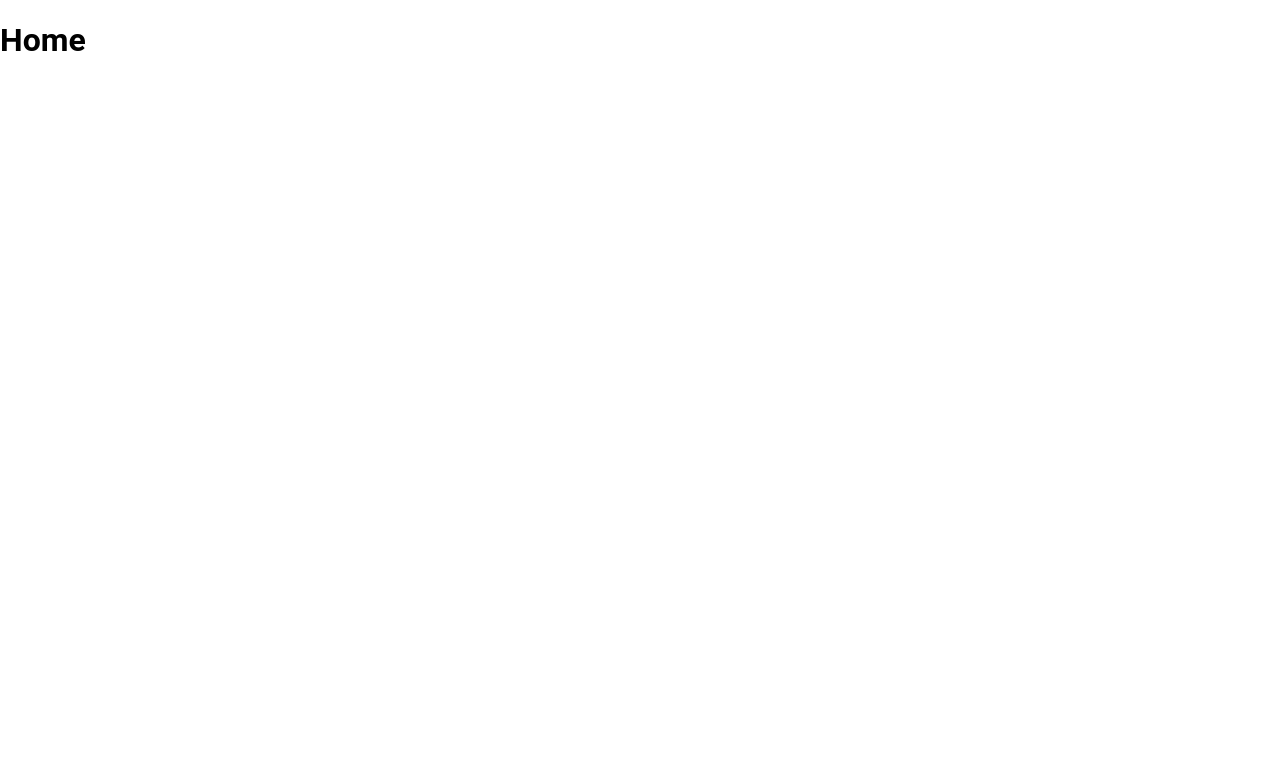
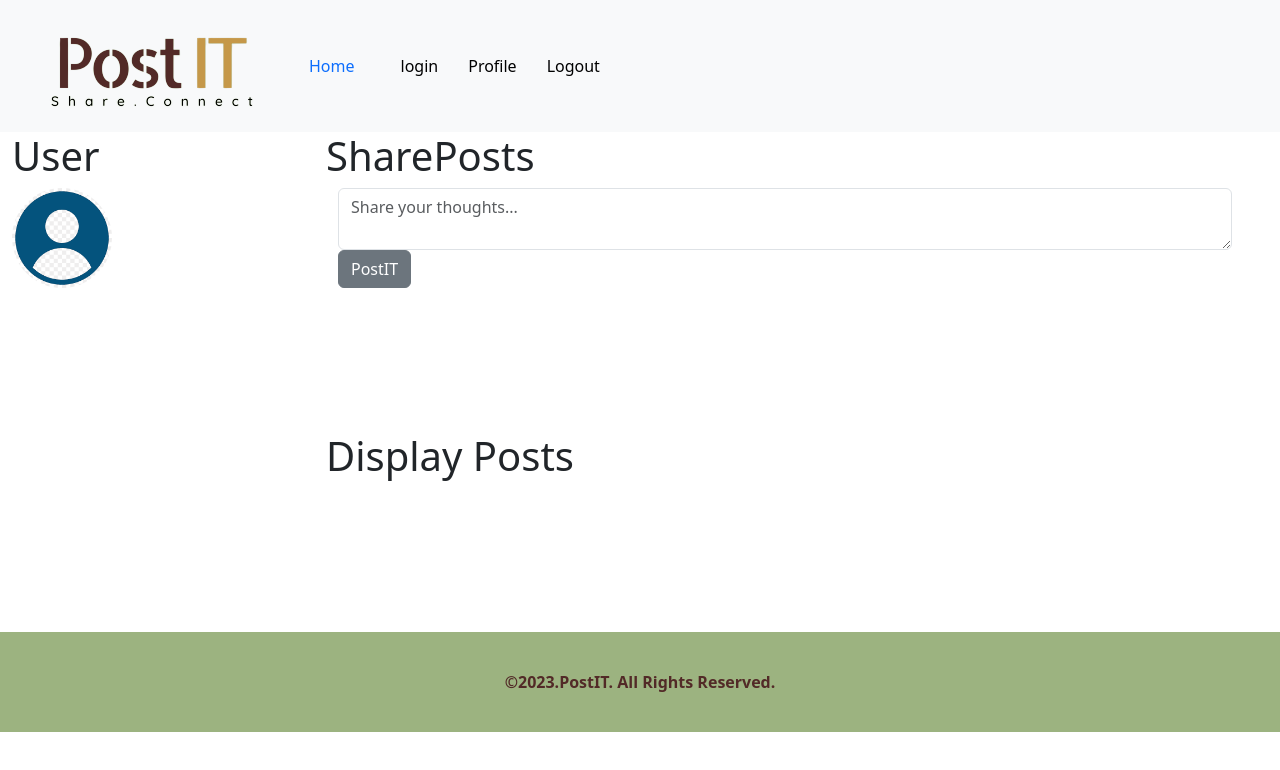
Before and after one commit to Shooq123/Postit-App, a React (Create React App) app in the folder client/: page / in a window 1280 px wide. Shown: the top 770 px of the page. Built offline with nearby package versions, Linux system fonts and the light colour scheme.

Commit message:
front-end

```diff
--- a/client/package.json
+++ b/client/package.json
@@ -6,7 +6,7 @@
     "@testing-library/jest-dom": "^5.17.0",
     "@testing-library/react": "^13.4.0",
     "@testing-library/user-event": "^13.5.0",
-    "bootstrap": "^5.3.2",
+    "bootstrap": "^5.3.3",
     "react": "^18.2.0",
     "react-dom": "^18.2.0",
     "react-icons": "^4.12.0",
@@ -14,7 +14,7 @@
     "react-router": "^6.14.2",
     "react-router-dom": "^6.14.2",
     "react-scripts": "5.0.1",
-    "reactstrap": "^9.2.1",
+    "reactstrap": "^9.2.3",
     "web-vitals": "^2.1.4"
   },
   "scripts": {
--- a/client/src/App.css
+++ b/client/src/App.css
@@ -1,4 +1,4 @@
-a{
+a {
   text-decoration: none;
 }
 a:link {
@@ -15,11 +15,11 @@ a:hover {
   color: hotpink;
 }
 
-.login{
+.login {
   align-items: center;
   justify-content: center;
 }
-.div-form{
+.div-form {
   border-style: solid;
   border-width: thin;
   font-size: 24px;
@@ -36,17 +36,16 @@ a:hover {
   margin-bottom: 10px;
 }
 
-.login-form input{
+.login-form input {
   margin: 2px;
-
 }
-.smalltext{
-  font-size:14px;
+.smalltext {
+  font-size: 14px;
   font-weight: bold;
   color: #522a27;
 }
 
-.columndiv1{
+.columndiv1 {
   border-color: #a6d49f;
   font-size: xx-large;
   background-color: rgb(252, 252, 252);
@@ -55,39 +54,37 @@ a:hover {
   align-items: center;
   justify-content: center;
 }
-.columndiv2{
-
+.columndiv2 {
   border-color: rgb(182, 179, 176);
   font-size: xx-large;
   height: auto;
   padding: 20px;
-/*   background-image: url("http://localhost:3000/image1.jpg");
+  /*   background-image: url("http://localhost:3000/image1.jpg");
   background-size: cover;
   background-repeat: no-repeat; */
-
 }
 
-.loginImage{
-  height: 100%; width:100%;
+.loginImage {
+  height: 100%;
+  width: 100%;
 }
-.appTitle{
+.appTitle {
   text-align: center;
   color: #c73e1d;
 }
-.formrow{
+.formrow {
   background-color: #522a27;
   padding: 50px;
   display: flex;
   align-items: center;
-  justify-content: center
-
+  justify-content: center;
 }
 
-.side{
-  display:flex;
+.side {
+  display: flex;
   vertical-align: top;
 }
-.checkbox{
+.checkbox {
   width: 25px;
   height: 25px;
 }
@@ -98,42 +95,41 @@ a:hover {
   background-color: #c59849;
   border-style: none;
 }
-body{
-  font-family: 'Roboto', sans-serif;
+body {
+  font-family: "Roboto", sans-serif;
   margin: 0;
-
 }
-.navigation{
-  background-color: #9CB380;
+.navigation {
+  background-color: #9cb380;
   height: 75px;
   font-weight: bolder;
-  color:#522a27;
+  color: #522a27;
 }
-.logo{
-  width:150px;
+.logo {
+  width: 150px;
   height: 70px;
 }
-.footer{
+.footer {
   display: flex;
-  background-color: #9CB380;
+  background-color: #9cb380;
   height: 100px;
-  color:#522a27;
+  color: #522a27;
   justify-content: center;
   align-items: center;
   font-weight: bolder;
   flex-shrink: 0;
 }
-.socialmedia{
- width:100px;
- height: 100px;
+.socialmedia {
+  width: 100px;
+  height: 100px;
 }
 
-.userImage{
-  width:100px;
+.userImage {
+  width: 100px;
   height: 100px;
   border-radius: 50%;
 }
-.userInfos{
+.userInfos {
   padding: 20px;
   text-align: center;
 }
@@ -144,51 +140,47 @@ body{
   min-height: 100vh;
 }
 
-.main{
+.main {
   flex-grow: 1;
   min-height: 500px;
 }
-.sharePosts{
-
+.sharePosts {
   padding-top: 10px;
   height: 200px;
-  border-style: solid ;
+  border-style: solid;
   border-width: thin;
   margin-top: 10px;
   border-color: #a6d49f;
   text-align: center;
 }
-.inputPost{
+.inputPost {
   margin-right: 10px;
   width: 80%;
-  border-color:#522a27
-
+  border-color: #522a27;
 }
 .input-button-container {
   display: flex;
   align-items: center;
   justify-content: center;
 }
-.postButton{
-  background-color:#522a27;
+.postButton {
+  background-color: #522a27;
 }
-.dept{
+.dept {
   display: flex;
   flex-direction: row;
   margin-top: 10px;
-
 }
-.selectDept .selectDept{
+.selectDept .selectDept {
   width: 10%;
 }
-.postUserImage{
+.postUserImage {
   width: 50px;
   height: 50px;
   margin: 10px;
-
 }
 
-.postsContainer{
+.postsContainer {
   display: flex;
   flex-direction: column;
 }
@@ -198,37 +190,71 @@ body{
 
   height: auto;
   width: 100%;
-
 }
-.postMsg{
+.postMsg {
   padding: 20px;
 
   border: 1px solid rgb(244, 241, 241);
 }
-.postedBy{
-padding: 10px;
-background-color: rgb(236, 238, 236);
-border-radius: 10px;
+.postedBy {
+  padding: 10px;
+  background-color: rgb(236, 238, 236);
+  border-radius: 10px;
 }
-.postByName{
+.postByName {
   font-weight: bolder;
   font: optional;
 }
-.postDate{
+.postDate {
   margin-left: 5px;
-
 }
-.navs{
-  padding:10px;
+.navs {
+  padding: 10px;
 }
-.userName{
+.userName {
   font-weight: bold;
 }
-.likes{
-  padding:5px;
+.likes {
+  padding: 5px;
 }
 
-.error{
+.error {
   color: red;
   font-size: small;
 }
+.header {
+  display: flex;
+
+  align-items: center; /* Vertically align items */
+
+  padding: 10px;
+
+  background-color: #f8f9fa;
+}
+
+.nav {
+  display: flex;
+
+  align-items: center; /* Vertically align items */
+}
+
+.logo {
+  height: 50px; /* Adjust the logo size as needed */
+}
+
+.nav a {
+  text-decoration: none; /* Remove underline */
+
+  color: #000; /* Set text color */
+
+  margin: 0 15px; /* Add spacing between links */
+}
+
+.nav a:hover {
+  color: #007bff; /* Change color on hover (optional) */
+}
+.nav-link a {
+  color: inherit;
+
+  text-decoration: none;
+}
--- a/client/src/App.js
+++ b/client/src/App.js
@@ -1,12 +1,38 @@
 import "./App.css";
 import Header from "./Components/Header";
 import Home from "./Components/Home";
-
+import "bootstrap/dist/css/bootstrap.min.css";
+import { Container, Row, Col } from "reactstrap";
+import Footer from "./Components/Footer";
+import { BrowserRouter as Router, Routes, Route } from "react-router-dom";
+import Login from "./Components/Login";
+import Profile from "./Components/Profile";
+import Register from "./Components/Register";
 const App = () => {
   return (
-    <>
-      <Home />
-    </>
+    <Container fluid>
+      <Router>
+        <Row>
+          <Header />
+        </Row>
+
+        <Row className="main">
+          <Routes>
+            <Route path="/" element={<Home />}></Route>
+
+            <Route path="/login" element={<Login />}></Route>
+
+            <Route path="/profile" element={<Profile />}></Route>
+
+            <Route path="/register" element={<Register />}></Route>
+          </Routes>
+        </Row>
+
+        <Row>
+          <Footer />
+        </Row>
+      </Router>
+    </Container>
   );
 };
 
--- a/client/src/Components/Header.js
+++ b/client/src/Components/Header.js
@@ -1,10 +1,30 @@
+import logo from "../Images/logo-t.png";
+import { Navbar, Nav, NavItem, NavLink } from "reactstrap";
+import { Link } from "react-router-dom";
+const Header = () => {
+  return (
+    <>
+      <Navbar className="header">
+        <Nav>
+          <NavItem>
+            <img src={logo} className="logo-t" />
+          </NavItem>
+          <NavItem className="nav-link a">
+            <Link to="/">Home</Link>
+          </NavItem>
+          <NavItem>
+            <Link to="/login">login</Link>
+          </NavItem>
+          <NavItem>
+            <Link to="/profile">Profile</Link>
+          </NavItem>
 
-const Header = () => {
-
-  return (
-    <h1>Header</h1>
-
-
+          <NavItem>
+            <Link to="/register">Logout</Link>
+          </NavItem>
+        </Nav>
+      </Navbar>
+    </>
   );
 };
 
--- a/client/src/Components/Home.js
+++ b/client/src/Components/Home.js
@@ -7,7 +7,23 @@ import { Container, Row, Col } from "reactstrap"; //import the Reactstrap Compon
 const Home = () => {
   return (
     <>
-      <h1>Home</h1>
+      <Row>
+        <Col md={3}>
+          <User />
+        </Col>
+
+        <Col md={9}>
+          <SharePosts />
+        </Col>
+      </Row>
+
+      <Row>
+        <Col md={3}></Col>
+
+        <Col md={9}>
+          <Posts />
+        </Col>
+      </Row>
     </>
   );
 };
--- a/client/src/Components/Login.js
+++ b/client/src/Components/Login.js
@@ -1,9 +1,51 @@
 import LoginImages from "../Images/loginImage.jpg";
+import { Container, Row, Col, Form, Button } from "reactstrap"; //import the Reactstrap Components
+import { Link } from "react-router-dom";
+
 const Login = () => {
   return (
     <div>
       <h1>Login</h1>
-      <img src={LoginImages} />
+
+      <Container>
+        <Form>
+          <Row>
+            <Col md={3}>
+              Email
+              <input
+                id="exampleText"
+                name="text"
+                placeholder="Enter Password"
+                type="textarea"
+              />
+            </Col>
+          </Row>
+
+          <Row>
+            <Col md={3}>
+              Password
+              <input
+                id="exampleText"
+                name="text"
+                placeholder="Enter Password"
+                type="textarea"
+              />
+            </Col>
+          </Row>
+
+          <Row>
+            <Col md={3}></Col>
+          </Row>
+
+          <Row>
+            <Col md={3}></Col>
+          </Row>
+          <Button>Submit</Button>
+        </Form>
+      </Container>
+      <p className="smalltext">
+        No Account? <Link to="/register">Sign Up now.</Link>
+      </p>
     </div>
   );
 };
--- a/client/src/Components/Posts.js
+++ b/client/src/Components/Posts.js
@@ -1,5 +1,3 @@
-
-
 const Posts = () => {
   return (
     <div className="postsContainer">
--- a/client/src/Components/SharePost.js
+++ b/client/src/Components/SharePost.js
@@ -1,7 +1,30 @@
-
+import {
+  Button,
+  Col,
+  Label,
+  Container,
+  Row,
+  FormGroup,
+  Input,
+} from "reactstrap";
 const SharePosts = () => {
   return (
-    <h1>SharePosts</h1>
+    <>
+      <h1>SharePosts</h1>
+      <Container>
+        <Row>
+          <Col>
+            <Input
+              id="share"
+              name="share"
+              placeholder="Share your thoughts..."
+              type="textarea"
+            />
+            <Button>PostIT</Button>
+          </Col>
+        </Row>
+      </Container>
+    </>
   );
 };
 
--- a/client/src/Components/User.js
+++ b/client/src/Components/User.js
@@ -1,8 +1,10 @@
+import user from "../Images/user.png";
 
 const User = () => {
-
   return (
     <div>
+      <h1>User</h1>
+      <img src={user} className="userImage" />
     </div>
   );
 };
```
Also changed, not shown: 2 other files (tests, documents, lock files or other folders).
